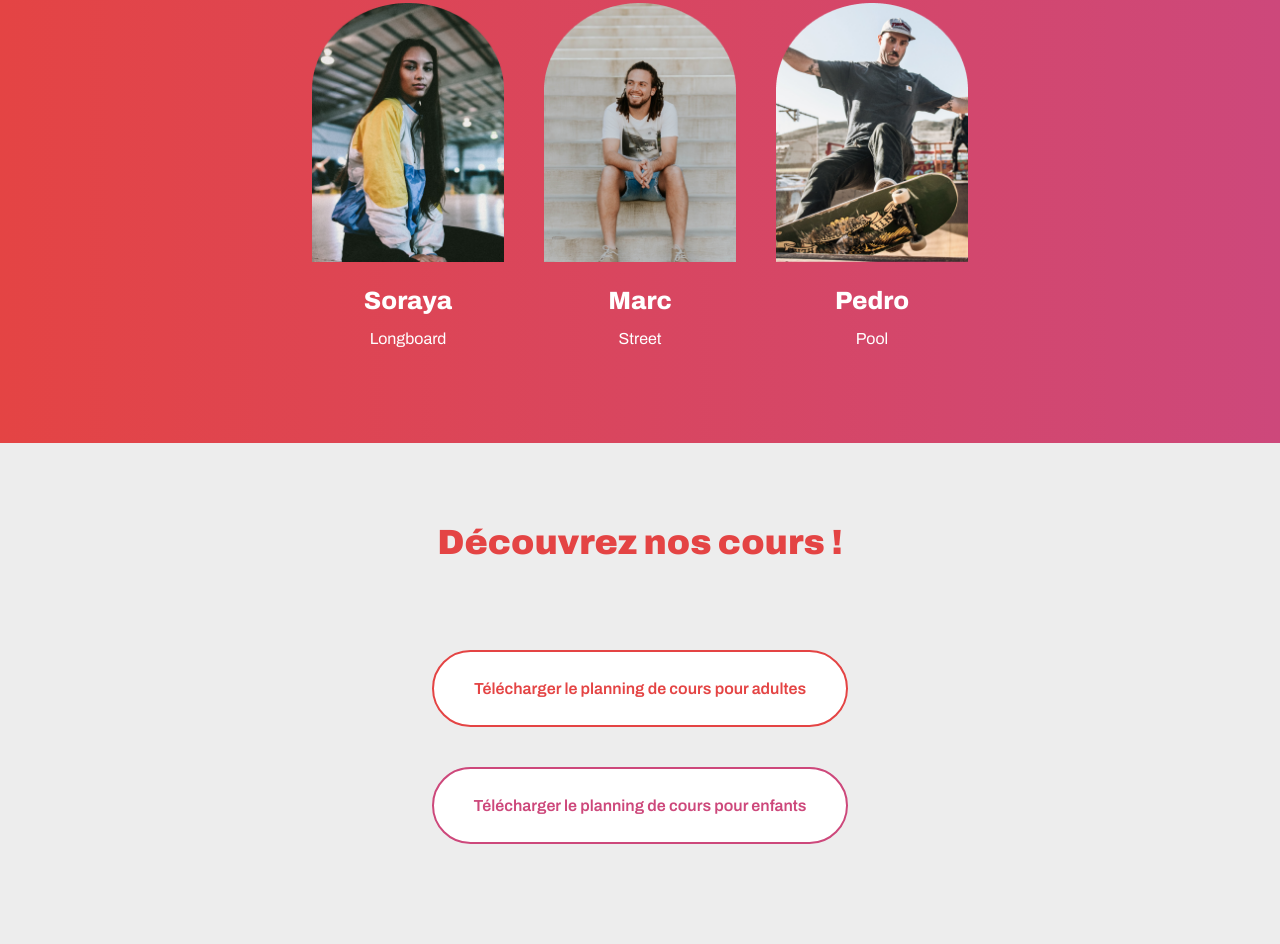
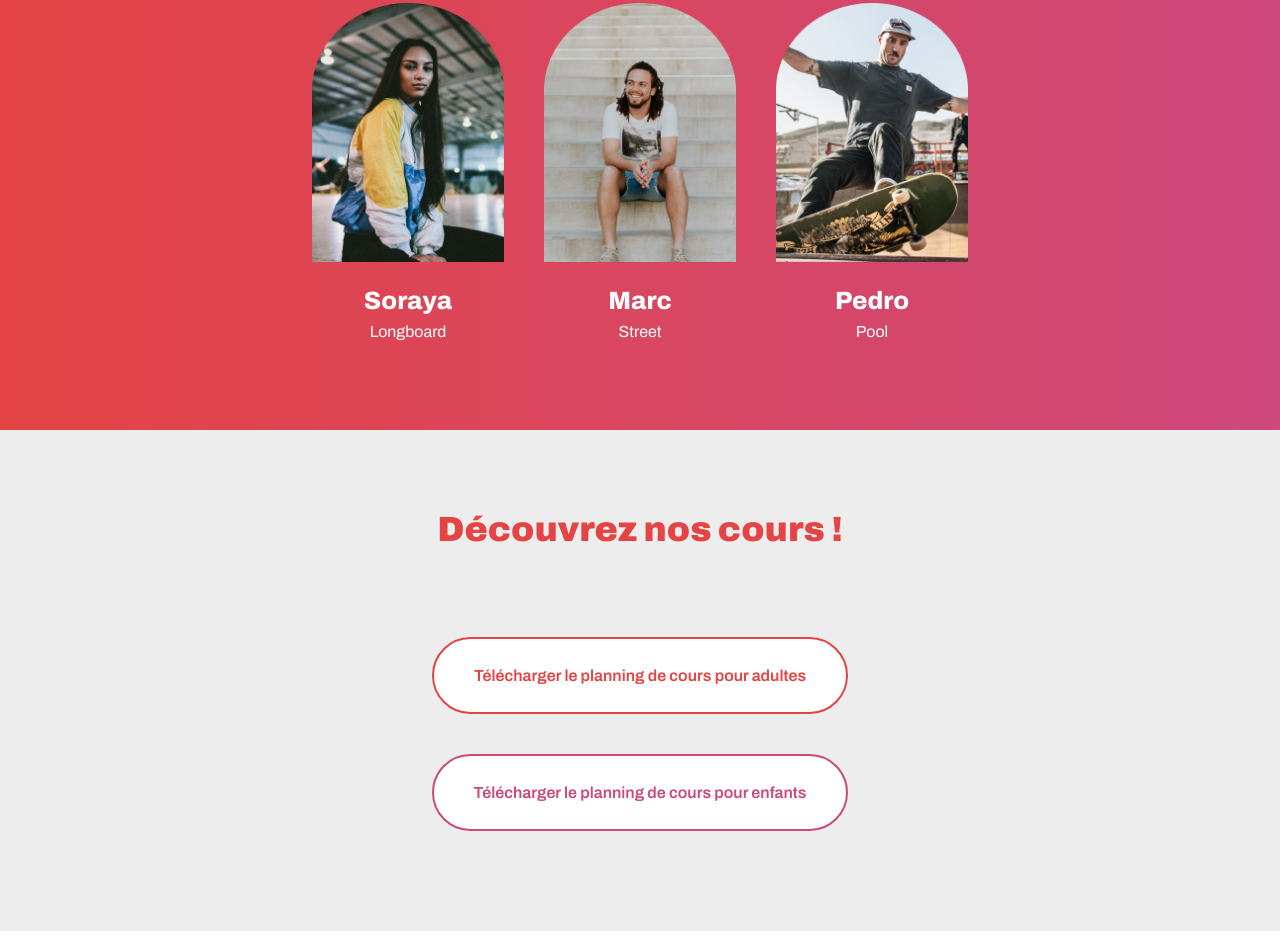
Before and after one commit to uenoeki54/Projet2OPENCLASSROOMS, a plain HTML site: page index.html in a window 1280 px wide. Shown: the part 1517-2461 px from the top of the page. Drawn offline with Linux system fonts and the light colour scheme.

Commit message:
version aver re- les CSS

```diff
--- a/css/style.css
+++ b/css/style.css
@@ -183,11 +183,6 @@ p {
 	font-weight: 800;
 	border-width: 3px;
 }
-/*) I created this class in order to make the names and specialities closer, eventhough I was not supposed to change the css
 
 .lineheight {
-	line-height: 5px;
-
-}
-
-*/
+	line-height: 4px;
--- a/index.html
+++ b/index.html
@@ -44,15 +44,15 @@
 					<div class="directionRow " >
 						<article>
 							<img src="images/soraya.png" alt="photo de Soraya">
-							<h3>Soraya</h3><p>Longboard</p>
+							<h3>Soraya</h3><p class="lineheight">Longboard</p>
 						</article>
 						<article>
 							<img src="images/marc.png" alt="photo de Marc">
-							<h3>Marc</h3><p>Street</p>
+							<h3>Marc</h3><p class="lineheight">Street</p>
 						</article>
 						<article>
 							<img src="images/pedro.png" alt="photo de Pedro">
-							<h3>Pedro</h3><p>Pool</p>
+							<h3>Pedro</h3><p class="lineheight">Pool</p>
 						</article>
 
 					</div>
```
